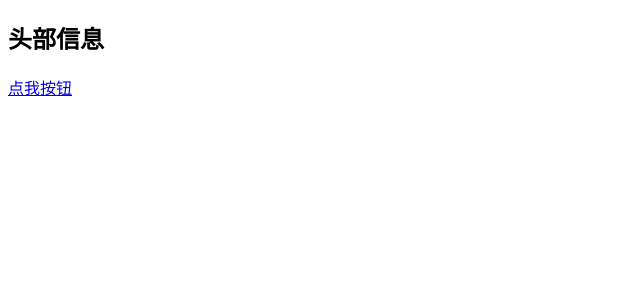
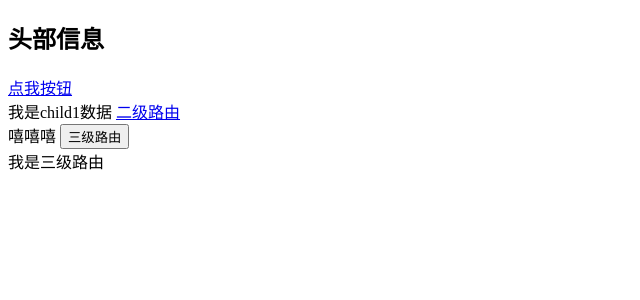
Before and after one commit to Zhaolj1228/lu, a Vue app in the folder vueitem/: page /#/child1/xi/three in a window 1280 px wide. Shown: the top 300 px of the page, without its empty margins (0-640 px from the left). Built offline with nearby package versions, Linux system fonts and the light colour scheme.

Commit message:
三级路由

```diff
--- /dev/null
+++ b/vueitem/src/components/Three.vue
@@ -0,0 +1,15 @@
+<template>
+    <div>
+      我是三级路由
+    </div>
+</template>
+
+<script>
+    export default {
+        name: "Three"
+    }
+</script>
+
+<style scoped>
+
+</style>
--- a/vueitem/src/components/Xi.vue
+++ b/vueitem/src/components/Xi.vue
@@ -1,12 +1,19 @@
 <template>
     <div>
       嘻嘻嘻
+      <button @click="xixixi">三级路由</button>
+      <RouterView></RouterView>
     </div>
 </template>
 
 <script>
     export default {
-        name: "Xi"
+        name: "Xi",
+      methods:{
+          xixixi(){
+            this.$router.push({name:'three'})
+          }
+      }
     }
 </script>
 
--- a/vueitem/src/router/index.js
+++ b/vueitem/src/router/index.js
@@ -3,6 +3,7 @@ import Router from 'vue-router'
 import Child1 from '../components/Child1'
 import Child2 from '../components/Child2'
 import Xi from '../components/Xi'
+import Three from  '../components/Three'
 Vue.use(Router)
 
 export default new Router({
@@ -13,7 +14,14 @@ export default new Router({
       children:[
         {
           path:'xi'
-          ,component:Xi
+          ,component:Xi,
+          children: [
+            {
+              path:"three",
+              component:Three,
+              name:"three"
+            }
+          ]
         }
       ]
     },
```
